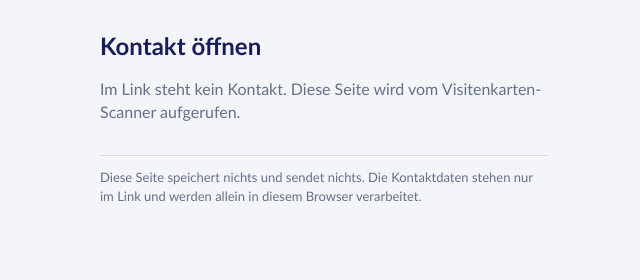
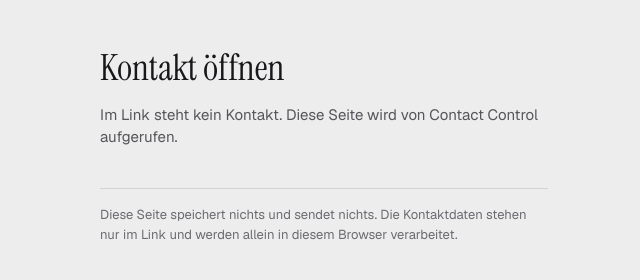
Before and after one commit to huckeh-lab/vcf-oeffner, a plain HTML site: page index.html in a window 1280 px wide. Shown: the whole page, without its empty margins (316-956 px from the left). Drawn offline with nearby package versions, Linux system fonts and the light colour scheme.

Commit message:
Gestaltung an Contact Control angeglichen

```diff
--- a/index.html
+++ b/index.html
@@ -6,21 +6,24 @@
 <meta name="robots" content="noindex,nofollow">
 <meta name="referrer" content="no-referrer">
 <title>VCF-Öffner</title>
+<link rel="stylesheet" href="https://fonts.googleapis.com/css2?family=Geist:wght@400;500&family=Instrument+Serif&display=swap">
 <style>
-:root { --bg: #F3F5F9; --surface: #FFFFFF; --ink: #171E59; --ink-2: #647087; --line: #D3D9E6; --btn: #171E59; --btn-ink: #FFFFFF; --focus: #3F5BD8; }
+:root { --bg: #ededee; --ink: #18181a; --ink-2: #55555a; --ink-3: #6b6b70; --line: rgba(24, 24, 26, 0.12); --btn: #18181a; --btn-ink: #fafafa; }
 @media (prefers-color-scheme: dark) {
-  :root { --bg: #0C1030; --surface: #161C52; --ink: #EEF1FA; --ink-2: #A9B1C9; --line: #2E377F; --btn: #8DC051; --btn-ink: #11163F; --focus: #D8DE6F; color-scheme: dark; }
+  :root { --bg: #141415; --ink: #ededed; --ink-2: #a1a1a6; --ink-3: #85858b; --line: rgba(237, 237, 237, 0.12); --btn: #ededed; --btn-ink: #141415; color-scheme: dark; }
 }
 * { box-sizing: border-box; }
-body { margin: 0; background: var(--bg); color: var(--ink); font: 16px/1.45 Candara, Optima, "Avenir Next", "Segoe UI", system-ui, sans-serif; }
-main { max-width: 480px; margin: 0 auto; padding: 32px max(16px, env(safe-area-inset-right, 0px)) 32px max(16px, env(safe-area-inset-left, 0px)); display: flex; flex-direction: column; gap: 16px; }
-h1 { margin: 0; font-size: 1.5rem; line-height: 1.2; overflow-wrap: anywhere; }
+html { -webkit-text-size-adjust: 100%; -webkit-tap-highlight-color: transparent; }
+body { margin: 0; background: var(--bg); color: var(--ink); font: 15px/22px Geist, -apple-system, "SF Pro Text", "Segoe UI", system-ui, sans-serif; -webkit-font-smoothing: antialiased; }
+main { max-width: 480px; margin: 0 auto; padding: 48px max(16px, env(safe-area-inset-right, 0px)) 32px max(16px, env(safe-area-inset-left, 0px)); display: flex; flex-direction: column; gap: 16px; }
+h1 { margin: 0; font-family: "Instrument Serif", "Iowan Old Style", Georgia, serif; font-weight: 400; font-size: 36px; line-height: 40px; overflow-wrap: anywhere; }
 p { margin: 0; }
 .sub { color: var(--ink-2); }
-.btn { display: flex; align-items: center; justify-content: center; min-height: 56px; padding: 0 18px; border-radius: 10px; background: var(--btn); color: var(--btn-ink); font-weight: 700; font-size: 1.0625rem; text-decoration: none; }
-.link { color: var(--ink); text-underline-offset: 3px; font-size: .9375rem; }
-.fine { color: var(--ink-2); font-size: .8125rem; border-top: 1px solid var(--line); padding-top: 12px; }
-:focus-visible { outline: 3px solid var(--focus); outline-offset: 2px; }
+.btn { display: flex; align-items: center; justify-content: center; min-height: 52px; margin-top: 8px; padding: 0 20px; border-radius: 14px; background: var(--btn); color: var(--btn-ink); font-size: 16px; font-weight: 500; text-decoration: none; touch-action: manipulation; user-select: none; -webkit-user-select: none; transition: transform 140ms cubic-bezier(0.22, 1, 0.36, 1); }
+.btn:active { transform: scale(0.98); }
+.link { color: var(--ink-2); font-size: 14px; text-decoration-color: var(--line); text-underline-offset: 4px; }
+.fine { color: var(--ink-3); font-size: 13px; line-height: 20px; border-top: 1px solid var(--line); padding-top: 16px; margin-top: 8px; }
+:focus-visible { outline: 2px solid var(--ink); outline-offset: 2px; }
 [hidden] { display: none !important; }
 </style>
 </head>
@@ -68,11 +71,11 @@ p { margin: 0; }
   }
   /*PURE-END*/
 
-  if (!raw) { $("msg").textContent = "Im Link steht kein Kontakt. Diese Seite wird vom Visitenkarten-Scanner aufgerufen."; return; }
+  if (!raw) { $("msg").textContent = "Im Link steht kein Kontakt. Diese Seite wird von Contact Control aufgerufen."; return; }
   if (raw.length > 400000) { $("msg").textContent = "Der Link ist zu lang. Bitte weniger Karten auf einmal öffnen."; return; }
   var text = null;
   try { text = decodeLink(raw); } catch (e) { text = null; }
-  if (!text) { $("msg").textContent = "Der Link ist unvollständig oder beschädigt. Bitte im Scanner erneut auf „In Kontakte“ tippen."; return; }
+  if (!text) { $("msg").textContent = "Der Link ist unvollständig oder beschädigt. Bitte in Contact Control erneut auf „In Kontakte“ tippen."; return; }
 
   var names = summary(text);
   var many = names.length > 1;
```
